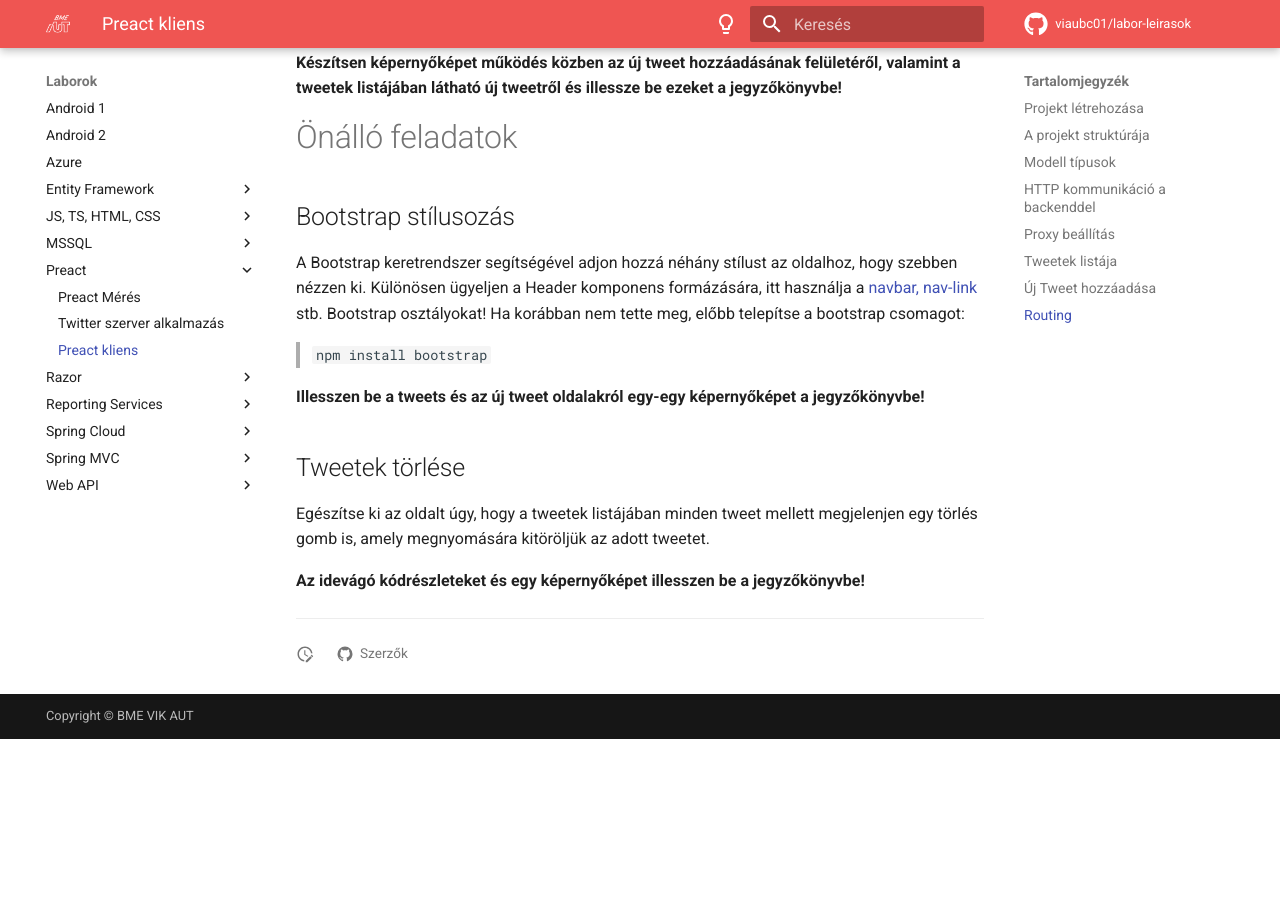
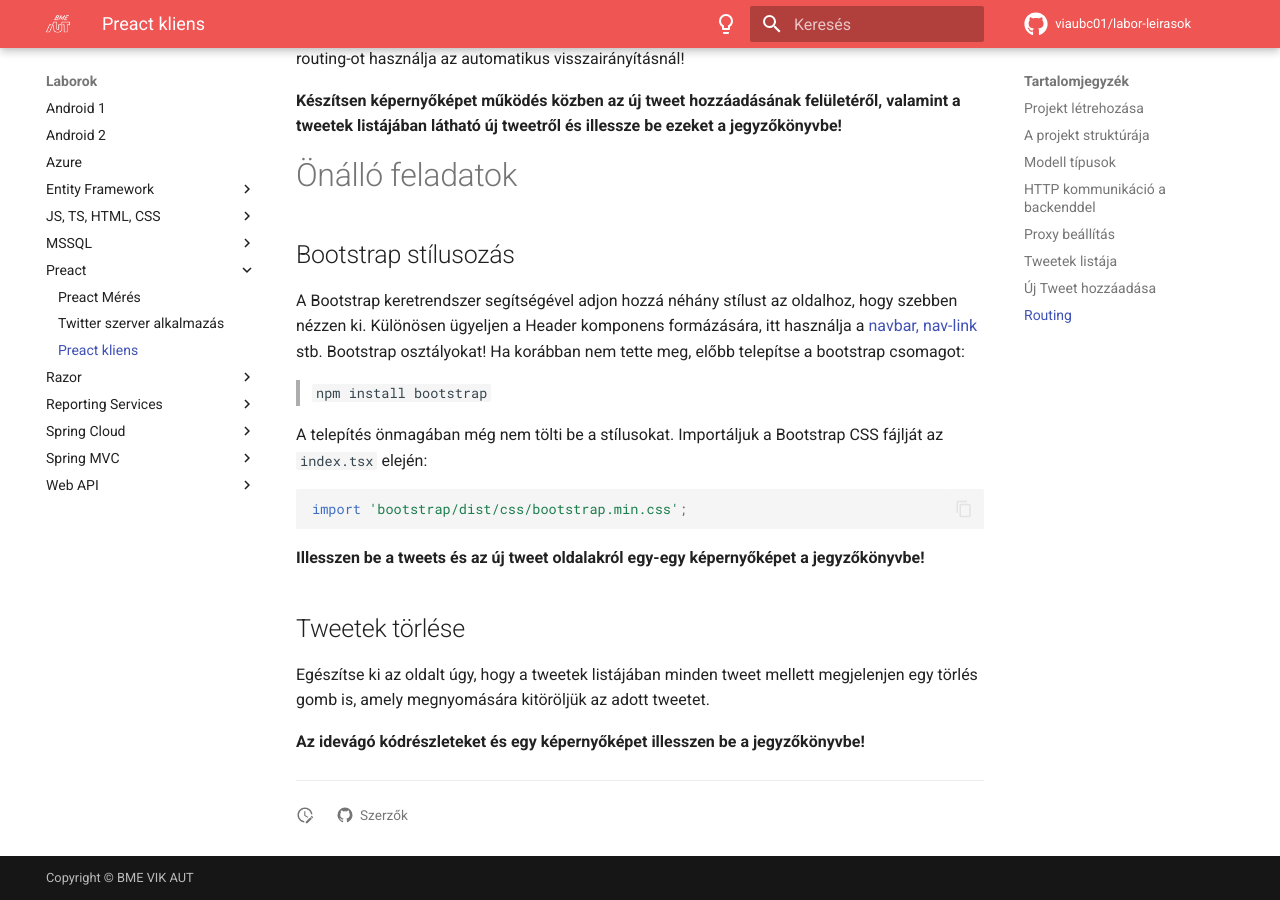
Before and after one commit to VIAUBC01/labor-leirasok, an MkDocs documentation site: the page built from docs/laborok/preact/client.md, in a window 1280 px wide and 900 px high, scrolled down 8106 px. Built offline with MkDocs 1.6.1 and Material for MkDocs 9.7.7, drawn with Linux system fonts in a browser that asks for light colours; comment, search, counter and statistics services are not loaded; before the commit the page ends 8845 px from its top, so only the background shows below that; some of the changed text lies outside the part shown.

Commit message:
Fix search endpoint, missing imports and build script in Preact lab

````diff
--- a/docs/laborok/preact/client.md
+++ b/docs/laborok/preact/client.md
@@ -242,6 +242,8 @@
 Frissítsük az index.tsx `App` függvényét, hogy az új komponensünk jelenjen meg az oldal betöltésekor:
 
 ```typescript
+import { TweetsList } from './components/TweetsList';
+
 export function App() {
 	return (
 	  <div>
@@ -365,6 +367,12 @@
 
 > `npm install bootstrap`
 
+A telepítés önmagában még nem tölti be a stílusokat. Importáljuk a Bootstrap CSS fájlját az `index.tsx` elején:
+
+```typescript
+import 'bootstrap/dist/css/bootstrap.min.css';
+```
+
 **Illesszen be a tweets és az új tweet oldalakról egy-egy képernyőképet a jegyzőkönyvbe!**
 
 ## Tweetek törlése
--- a/docs/laborok/preact/server/package.json
+++ b/docs/laborok/preact/server/package.json
@@ -6,7 +6,7 @@
   "scripts": {
     "build": "tsc",
     "start": "node ./build/main.js",
-    "build-and-start": "tsc & node ./build/main.js",
+    "build-and-start": "tsc && node ./build/main.js",
     "test": "echo \"Error: no test specified\" && exit 1"
   },
   "author": "",
````
Also changed, not shown: docs/laborok/preact/server.md (+3 -3 lines).
